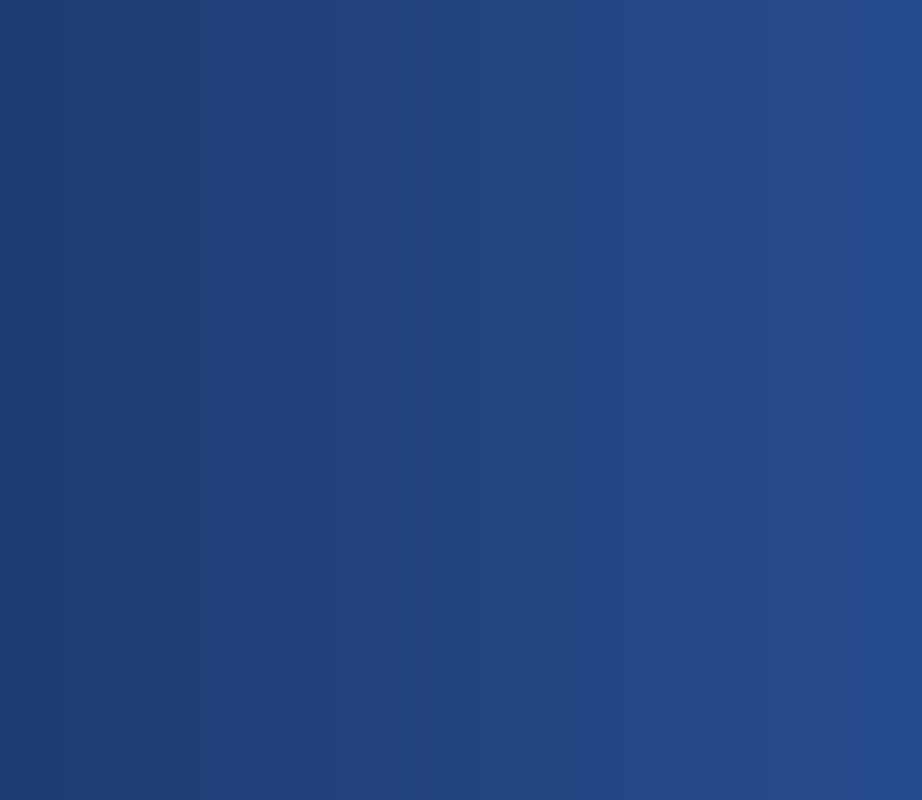
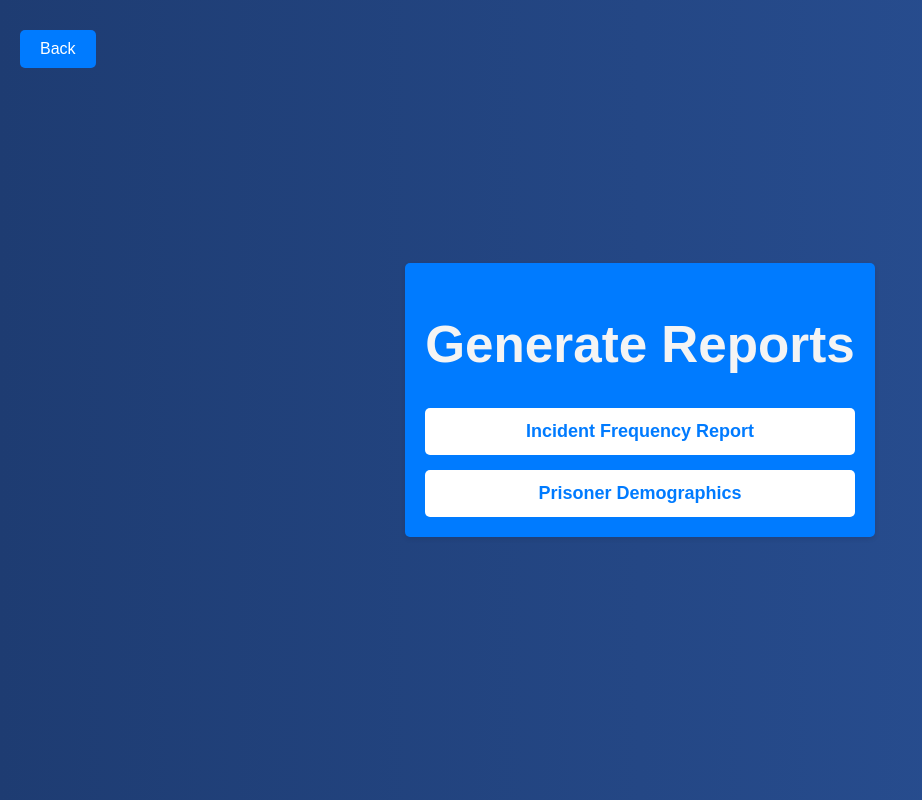
Before and after one commit to Uchiha292/Jail-Management-System-MERN-, a React (Vite) app in the folder jail-management-system/frontend/my-app/: page /warden/reports in a window 1280 px wide. Before the commit this address had no page. Shown: the whole page, without its empty margins (0-922 px from the left). Built offline with nearby package versions, Linux system fonts and the light colour scheme.

Commit message:
Warden(Main Report Page)

```diff
--- a/jail-management-system/frontend/my-app/src/App.jsx
+++ b/jail-management-system/frontend/my-app/src/App.jsx
@@ -11,7 +11,8 @@ import WardenHomePage from './pages/WardenHomePage';
 import ManageTransfers from './pages/ManageTransfers';
 import AllTransfers from './pages/AllTransfers';
 import PrisonerTransfers from './pages/PrisonerTransfers';
-
+import PendingTransfers from './pages/PendingTransfers';
+import GenerateReports from './pages/GenerateReports';
 
 function App() {
     return (
@@ -31,6 +32,8 @@ function App() {
                 <Route path="/warden/manage-transfers" element={<ManageTransfers />} />
                 <Route path="/warden/manage-transfers/history" element={<AllTransfers />} />
                 <Route path="/warden/manage-transfers/history/:id" element={<PrisonerTransfers />} />
+                <Route path="/warden/manage-transfers/pending" element={<PendingTransfers />} />
+                <Route path="/warden/reports" element={<GenerateReports />} />
 
             </Routes>
         </Router>
--- a/jail-management-system/frontend/my-app/src/pages/GenerateReports.jsx
+++ b/jail-management-system/frontend/my-app/src/pages/GenerateReports.jsx
@@ -1,14 +1,18 @@
 import React from 'react';
 import { Link } from 'react-router-dom';
+import BackButton from '../components/BackButton';
 import '../styles/GenerateReports.css';
 
 const GenerateReports = () => {
   return (
     <div className="generate-reports-container">
+      <div className="back-button-wrapper">
+        <BackButton />
+      </div>
       <h1>Generate Reports</h1>
       <div className="report-buttons">
-        <Link to="/warden/reports/incident-frequency" className="report-button">Incident Frequency Report</Link>
-        <Link to="/warden/reports/prisoner-demographics" className="report-button">Prisoner Demographics</Link>
+        <Link to="#" className="report-button">Incident Frequency Report</Link>
+        <Link to="#" className="report-button">Prisoner Demographics</Link>
       </div>
     </div>
   );
--- a/jail-management-system/frontend/my-app/src/pages/WardenHomePage.jsx
+++ b/jail-management-system/frontend/my-app/src/pages/WardenHomePage.jsx
@@ -11,7 +11,7 @@ const WardenHomePage = () => {
           <Link to="#" className="nav-link">Manage Jailers</Link>
           <Link to="/warden/manage-transfers" className="nav-link">Manage Transfers</Link>
           <Link to="#" className="nav-link">Manage Guidelines</Link>
-          <Link to="#" className="nav-link">Generate Reports</Link>
+          <Link to="/warden/reports" className="nav-link">Generate Reports</Link>
         </nav>
       </header>
 
--- /dev/null
+++ b/jail-management-system/frontend/my-app/src/styles/GenerateReports.css
@@ -0,0 +1,40 @@
+.generate-reports-container {
+    padding: 20px;
+    background-color: #007bff;
+    border-radius: 5px;
+    box-shadow: 0 2px 5px rgba(0, 0, 0, 0.1);
+  }
+
+  .back-button {
+    position: absolute;
+    top: 10px;
+    left: 10px;
+  }
+
+  .back-button-wrapper {
+    position: absolute;
+    top: 20px;
+    left: 20px;
+  }
+
+  .report-buttons {
+    display: flex;
+    flex-direction: column;
+    gap: 15px;
+  }
+
+  .report-button {
+    display: inline-block;
+    padding: 10px 20px;
+    background-color: white;
+    color: #007bff;
+    font-weight: bold;
+    font-size: 18px;
+    text-decoration: none;
+    border-radius: 5px;
+    text-align: center;
+  }
+
+  .report-button:hover {
+    background-color: #0056b3;
+  }
```
